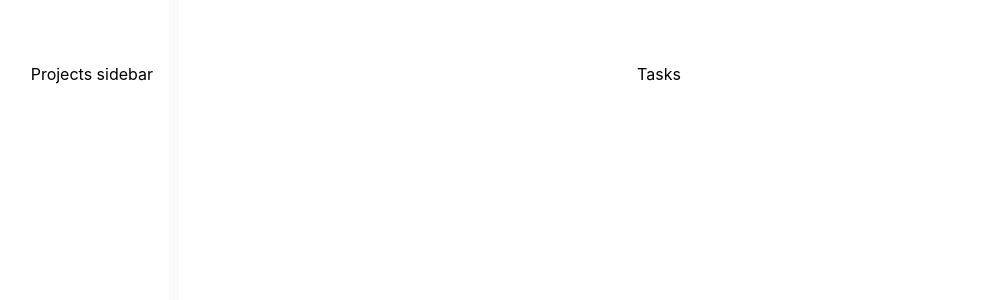
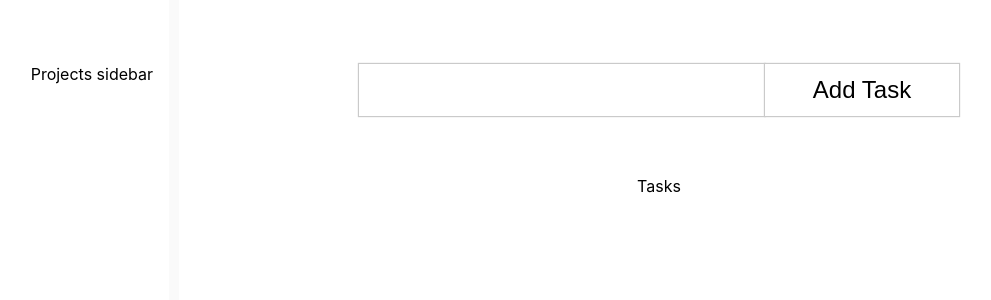
Before and after one commit to nahomtefera/todo, a React (Create React App) app: page / in a window 1280 px wide. Shown: the top 300 px of the page, without its empty margins (141-1132 px from the left). Built offline with nearby package versions, Linux system fonts and the light colour scheme.

Commit message:
added AddTask Component, input to create new tasks

```diff
--- /dev/null
+++ b/src/components/tasks/addTask.jsx
@@ -0,0 +1,13 @@
+import React, {Component} from 'react';
+
+export default class AddTask extends Component {
+
+    render(){
+        return(
+            <div className="add-task-container">
+                <input className="add-task-input" type="text"/>
+                <button className="add-task-btn">Add Task</button>
+            </div>
+        )
+    }
+}
--- a/src/components/tasks/tasks.css
+++ b/src/components/tasks/tasks.css
@@ -0,0 +1,18 @@
+.add-task-input {
+    font-size: 1.5em;
+    padding: .5em 2em;
+    outline: none;
+    border: none;
+    box-shadow: 0px 0px 1px 1px #cacaca;
+}
+
+.add-task-btn {
+    font-size: 1.5em;
+    font-weight: 100;
+    background: white;
+    outline: none;
+    cursor: pointer;
+    border: none;
+    box-shadow: 0px 0px 1px 1px #cacaca;
+    padding: .5em 2em;
+}
--- a/src/components/tasks/tasks.jsx
+++ b/src/components/tasks/tasks.jsx
@@ -1,10 +1,15 @@
 import React, {Component} from 'react';
+// components
+import AddTask from './addTask';
+import './tasks.css'
 
 export default class Tasks extends Component {
 
     render(){
         return(
             <div className="tasks-container">
+                <AddTask />
+                <br/><br/><br/>
                 Tasks
             </div>
         )
```
